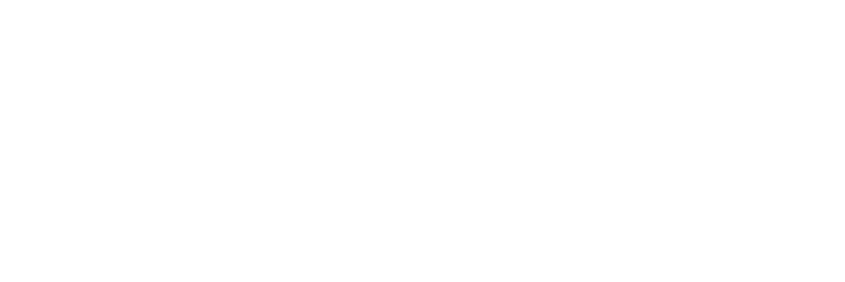
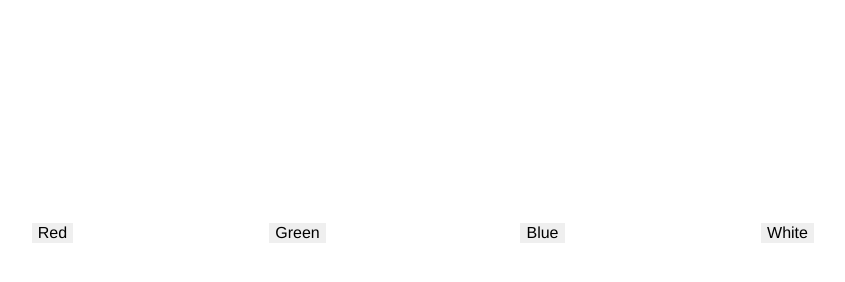
Before and after one commit to brianhernandez/charles_schwab_challenge1, a plain HTML site: page index.html in a window 1280 px wide. Shown: the whole page, without its empty margins (220-1065 px from the left). Drawn offline with nearby package versions, Linux system fonts and the light colour scheme.

Commit message:
Add basic styles for module__box and module__button.

```diff
--- a/index.html
+++ b/index.html
@@ -8,7 +8,18 @@
 <body>
 
   <section class="module">
-
+    <div class="module__box module__box--red">
+      <button class="module__button module__button--red">Red</button>
+    </div>
+    <div class="module__box module__box--green">
+      <button class="module__button module__button--green">Green</button>
+    </div>
+    <div class="module__box module__box--blue">
+      <button class="module__button module__button--blue">Blue</button>
+    </div>
+    <div class="module__box module__box--white">
+      <button class="module__button module__button--white">White</button>
+    </div>
   </section>
 
   <script src="https://ajax.googleapis.com/ajax/libs/jquery/3.3.1/jquery.min.js"></script>
--- a/styles.css
+++ b/styles.css
@@ -1,9 +1,40 @@
 * {
   box-sizing: border-box;
+}
+
+body {
+  font-family: "HelveticaNeue-Light", "Helvetica Neue Light", "Helvetica Neue", Helvetica, Arial, "Lucida Grande", sans-serif;
+  color: #424242;
 }
 
 .module {
   max-width: 980px;
   margin-left: auto;
   margin-right: auto;
+  display: flex;
+  flex-flow: row wrap;
+  justify-content: space-around;
+
 }
+
+.module__box {
+  max-width: 230px;
+  min-width: 200px;
+  min-height: 250px;
+  display: flex;
+  align-items: baseline;
+  justify-content: space-around;
+}
+
+.module__button {
+  align-self: flex-end;
+
+  font-family: inherit;
+  font-size: 100%;
+  line-height: 1.15;
+  margin: 15px 0;
+  overflow: visible;
+  text-transform: none;
+  -webkit-appearance: button;
+  border: none;
+}
```
